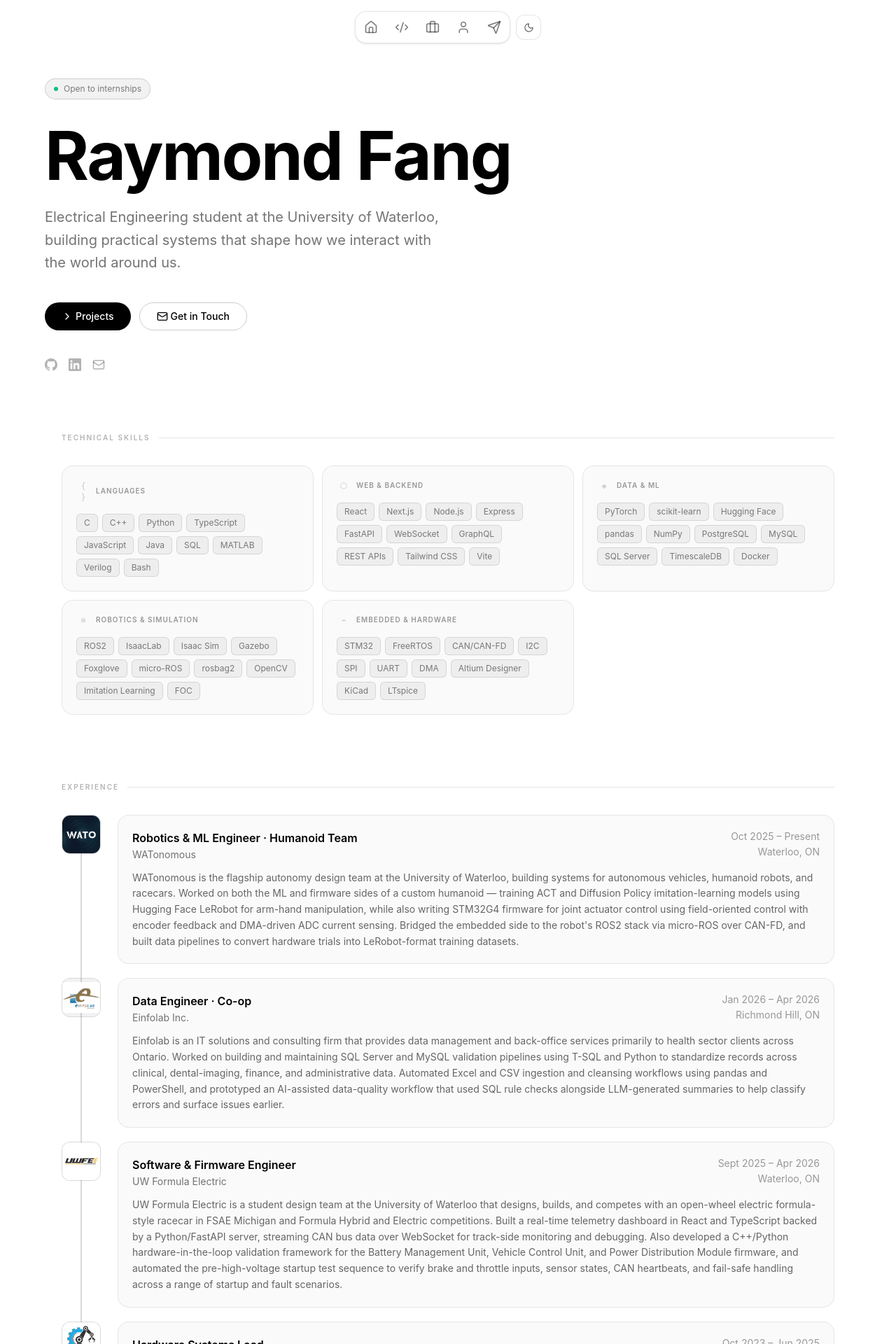
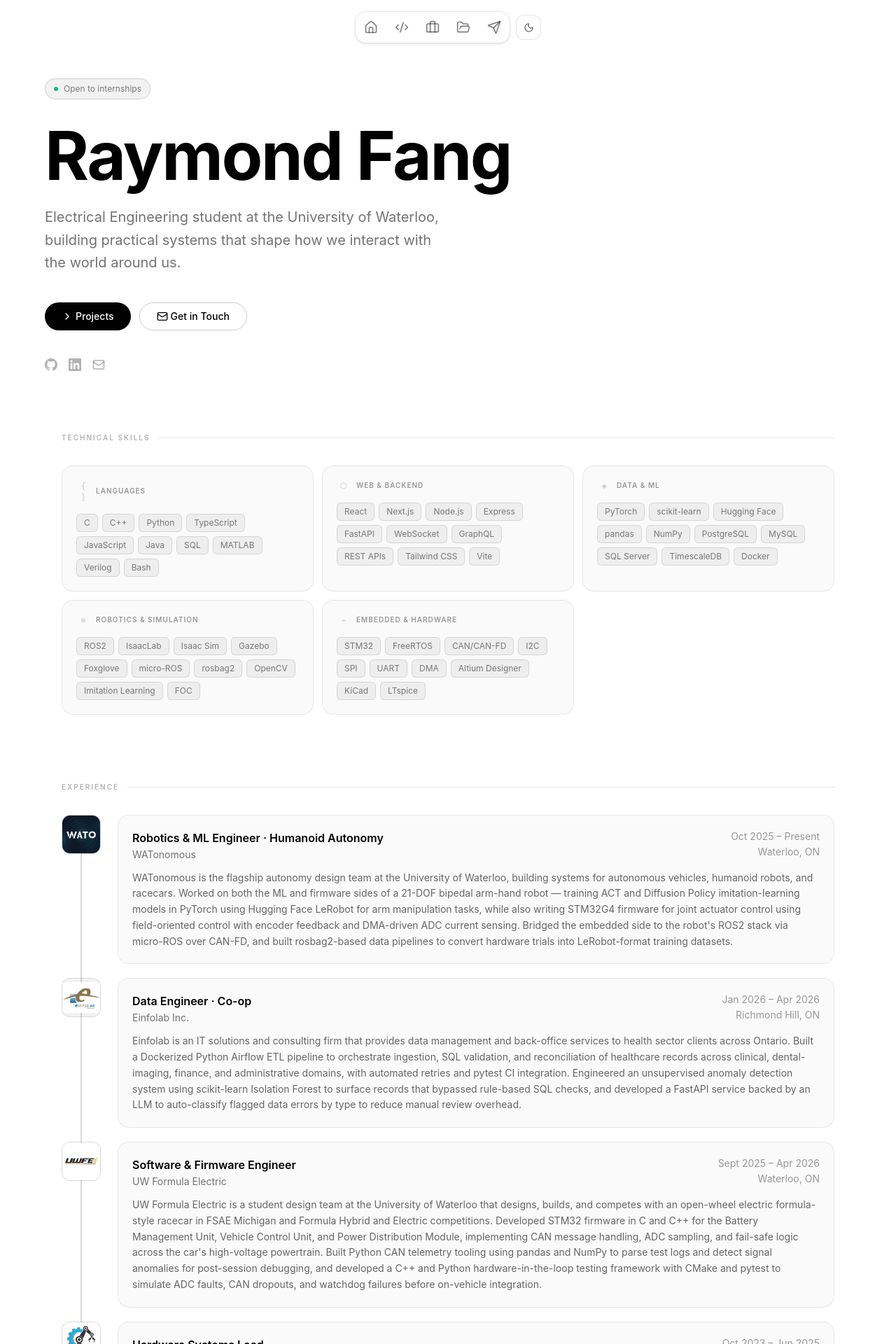
Before and after one commit to rayymondf/personal-site, a Next.js app: page / in a window 1280 px wide. Shown: the top 1920 px of the page at 70% size. Built offline with nearby package versions, Linux system fonts and the light colour scheme.

Commit message:
Update page.tsx

```diff
--- a/app/page.tsx
+++ b/app/page.tsx
@@ -3,7 +3,7 @@
 import { useState, useCallback, useEffect } from "react";
 import { motion, AnimatePresence } from "framer-motion";
 import {
-  Mail, ExternalLink, X, Home as HomeIcon, Briefcase, Code2, User, Send,
+  Mail, ExternalLink, X, Home as HomeIcon, Briefcase, Code2, FolderOpen, Send,
   ChevronRight, Sun, Moon,
 } from "lucide-react";
 import Image from "next/image";
@@ -50,11 +50,11 @@
 const experience = [
   {
     company: "WATonomous",
-    role: "Robotics & ML Engineer · Humanoid Team",
+    role: "Robotics & ML Engineer · Humanoid Autonomy",
     period: "Oct 2025 – Present",
     location: "Waterloo, ON",
     logo: "/watonomous_logo.jpg",
-    desc: "WATonomous is the flagship autonomy design team at the University of Waterloo, building systems for autonomous vehicles, humanoid robots, and racecars. Worked on both the ML and firmware sides of a custom humanoid — training ACT and Diffusion Policy imitation-learning models using Hugging Face LeRobot for arm-hand manipulation, while also writing STM32G4 firmware for joint actuator control using field-oriented control with encoder feedback and DMA-driven ADC current sensing. Bridged the embedded side to the robot's ROS2 stack via micro-ROS over CAN-FD, and built data pipelines to convert hardware trials into LeRobot-format training datasets.",
+    desc: "WATonomous is the flagship autonomy design team at the University of Waterloo, building systems for autonomous vehicles, humanoid robots, and racecars. Worked on both the ML and firmware sides of a 21-DOF bipedal arm-hand robot — training ACT and Diffusion Policy imitation-learning models in PyTorch using Hugging Face LeRobot for arm manipulation tasks, while also writing STM32G4 firmware for joint actuator control using field-oriented control with encoder feedback and DMA-driven ADC current sensing. Bridged the embedded side to the robot's ROS2 stack via micro-ROS over CAN-FD, and built rosbag2-based data pipelines to convert hardware trials into LeRobot-format training datasets.",
   },
   {
     company: "Einfolab Inc.",
@@ -62,7 +62,7 @@
     period: "Jan 2026 – Apr 2026",
     location: "Richmond Hill, ON",
     logo: "/einfolab.webp",
-    desc: "Einfolab is an IT solutions and consulting firm that provides data management and back-office services primarily to health sector clients across Ontario. Worked on building and maintaining SQL Server and MySQL validation pipelines using T-SQL and Python to standardize records across clinical, dental-imaging, finance, and administrative data. Automated Excel and CSV ingestion and cleansing workflows using pandas and PowerShell, and prototyped an AI-assisted data-quality workflow that used SQL rule checks alongside LLM-generated summaries to help classify errors and surface issues earlier.",
+    desc: "Einfolab is an IT solutions and consulting firm that provides data management and back-office services to health sector clients across Ontario. Built a Dockerized Python Airflow ETL pipeline to orchestrate ingestion, SQL validation, and reconciliation of healthcare records across clinical, dental-imaging, finance, and administrative domains, with automated retries and pytest CI integration. Engineered an unsupervised anomaly detection system using scikit-learn Isolation Forest to surface records that bypassed rule-based SQL checks, and developed a FastAPI service backed by an LLM to auto-classify flagged data errors by type to reduce manual review overhead.",
   },
   {
     company: "UW Formula Electric",
@@ -70,7 +70,7 @@
     period: "Sept 2025 – Apr 2026",
     location: "Waterloo, ON",
     logo: "/waterlooformulaelectric_logo.jpg",
-    desc: "UW Formula Electric is a student design team at the University of Waterloo that designs, builds, and competes with an open-wheel electric formula-style racecar in FSAE Michigan and Formula Hybrid and Electric competitions. Built a real-time telemetry dashboard in React and TypeScript backed by a Python/FastAPI server, streaming CAN bus data over WebSocket for track-side monitoring and debugging. Also developed a C++/Python hardware-in-the-loop validation framework for the Battery Management Unit, Vehicle Control Unit, and Power Distribution Module firmware, and automated the pre-high-voltage startup test sequence to verify brake and throttle inputs, sensor states, CAN heartbeats, and fail-safe handling across a range of startup and fault scenarios.",
+    desc: "UW Formula Electric is a student design team at the University of Waterloo that designs, builds, and competes with an open-wheel electric formula-style racecar in FSAE Michigan and Formula Hybrid and Electric competitions. Developed STM32 firmware in C and C++ for the Battery Management Unit, Vehicle Control Unit, and Power Distribution Module, implementing CAN message handling, ADC sampling, and fail-safe logic across the car's high-voltage powertrain. Built Python CAN telemetry tooling using pandas and NumPy to parse test logs and detect signal anomalies for post-session debugging, and developed a C++ and Python hardware-in-the-loop testing framework with CMake and pytest to simulate ADC faults, CAN dropouts, and watchdog failures before on-vehicle integration.",
   },
   {
     company: "Robotics Team",
@@ -196,7 +196,7 @@
     { title: "Home", icon: HomeIcon },
     { title: "Skills", icon: Code2 },
     { title: "Experience", icon: Briefcase },
-    { title: "Projects", icon: User },
+    { title: "Projects", icon: FolderOpen },
     { title: "Contact", icon: Send },
   ];
 
--- a/components/ui/button.tsx
+++ b/components/ui/button.tsx
@@ -10,7 +10,7 @@
       variant: {
         default: "bg-white text-black hover:bg-white/90",
         destructive: "bg-red-500/20 text-red-400 hover:bg-red-500/30",
-        outline: "border border-white/20 bg-transparent text-white hover:bg-white/10",
+        outline: "border border-black/20 dark:border-white/20 bg-transparent text-black dark:text-white hover:bg-black/5 dark:hover:bg-white/10",
         secondary: "bg-white/10 text-white hover:bg-white/20",
         ghost: "hover:bg-white/10 hover:text-white text-white/70",
         link: "text-white underline-offset-4 hover:underline",
```
Also changed, not shown: 1 other file (tests, documents, lock files or other folders).
